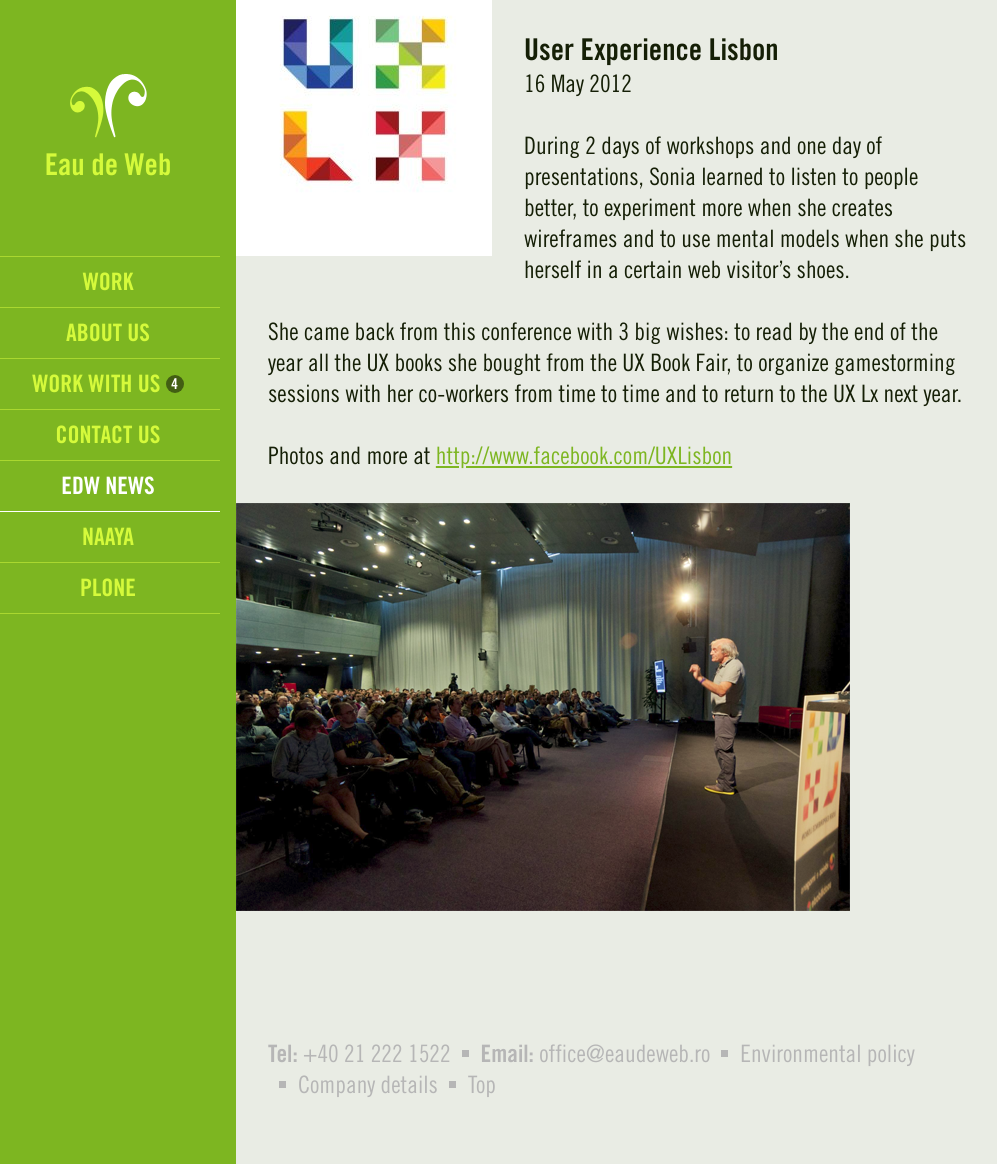
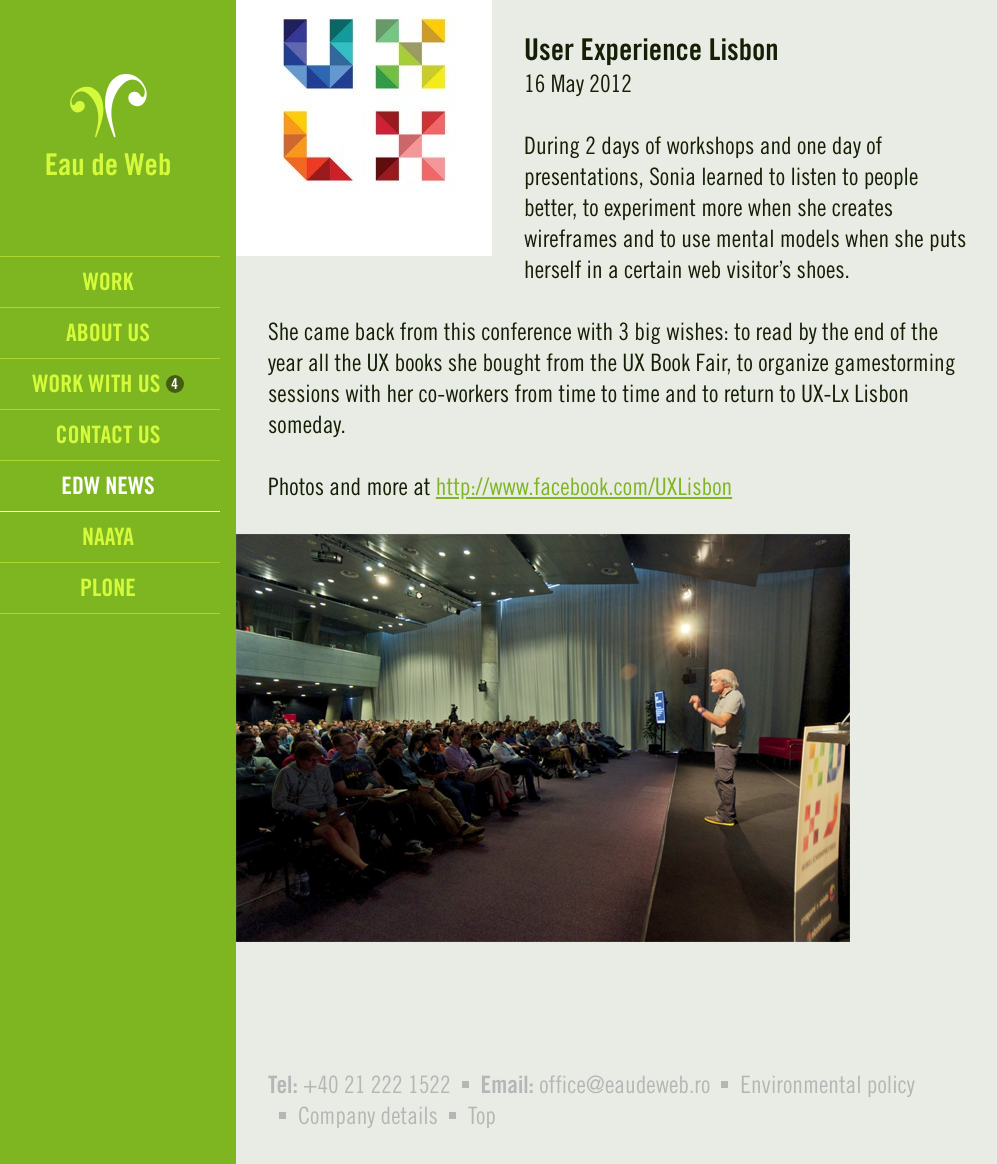
Before and after one commit to eaudeweb/eaudeweb.github.com, a Jekyll site: the page built from news/_posts/2012-05-16-user-experience-lisbon.markdown, in a window 1280 px wide and 1164 px high. Shown: the whole window, without its empty margins (20-1017 px from the left). Built offline with Jekyll 4.4.1, drawn with Linux system fonts in a browser that asks for light colours; nearby versions of some CDN libraries.

Commit message:
news Lisbon correct

```diff
--- a/news/_posts/2012-05-16-user-experience-lisbon.markdown
+++ b/news/_posts/2012-05-16-user-experience-lisbon.markdown
@@ -15,7 +15,7 @@ mental models when she puts herself in a certain web visitor’s shoes.
 She came back from this conference with 3 big wishes: to read by the end of the
 year all the UX books she bought from the UX Book Fair, to organize gamestorming
 sessions with her co-workers from time to time and
-to return to the UX Lx next year.
+to return to UX-Lx Lisbon someday.
 
 Photos and more at [http://www.facebook.com/UXLisbon][fb]
 
```
